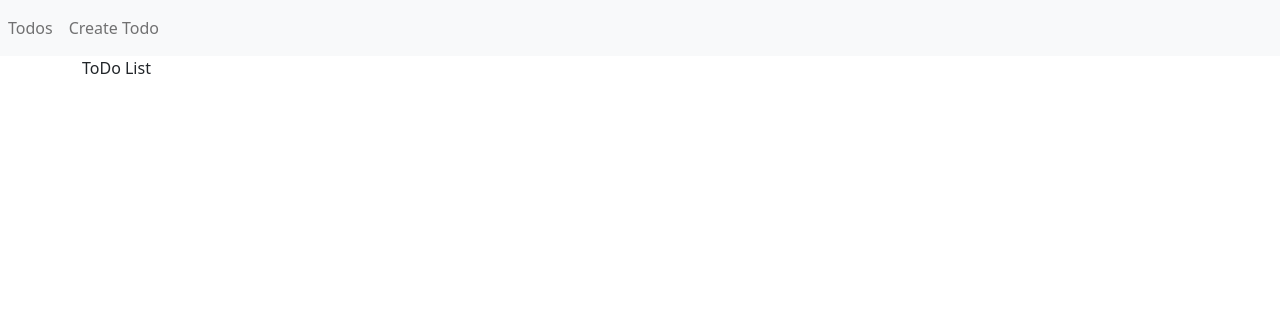
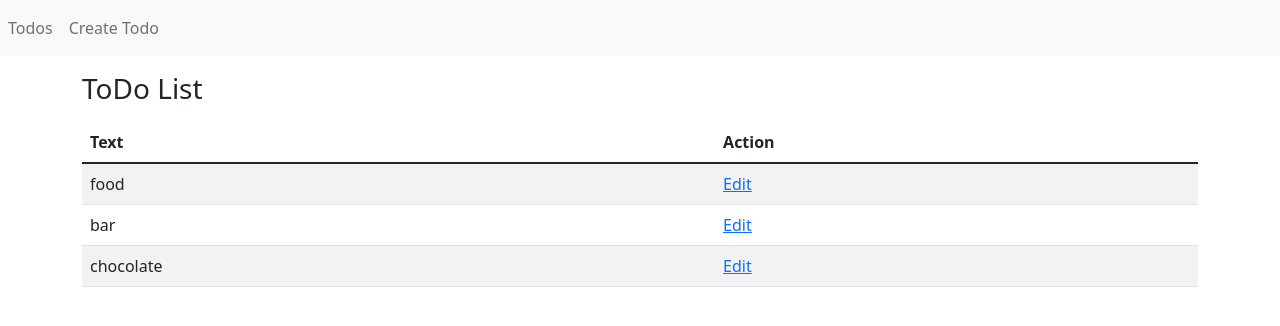
Before and after one commit to healer404/crud_mern, a React (Create React App) app: page / in a window 1280 px wide. Shown: the top 326 px of the page. Built offline with nearby package versions, Linux system fonts and the light colour scheme.

Commit message:
Update on TodoList.js
- Provide layout for Todo Lists and some sample data with sample redirection link to EditTodo.js

- Removed the autocomplete on creating ToDo item

```diff
--- a/src/CreateTodo.js
+++ b/src/CreateTodo.js
@@ -20,13 +20,13 @@ export const CreateTodo = () => {
             <form onSubmit={handleSubmit(onSubmit)}>
               <div className="form-group">
                 <label htmlFor="text">Text: </label>
-                <input {...register("text")} type="text" name="text" id="text" className="form-control"/>
+                <input {...register("text")} type="text" name="text" id="text" className="form-control" auto-complete="off"/>
               </div>
               <div className="form-group">
                 <button type="submit" className="btn btn-primary">Create Todo</button>
               </div>
             </form>
           </div>
-         </div>
+        </div>
   );
 };
--- a/src/EditTodo.js
+++ b/src/EditTodo.js
@@ -1,5 +1,7 @@
 import React from 'react';
 
 export const EditTodo = () => {
-  return <div className="container">Edit ToDo Item</div>
+  return (
+      <div className="container">Edit ToDo Item</div>
+  )
 }
--- a/src/TodoList.js
+++ b/src/TodoList.js
@@ -1,5 +1,40 @@
-import React from 'react';
+import React, { useState, useEffect } from 'react';
+import { Link } from 'react-router-dom';
 
 export const TodoList = () => {
-  return <div className="container">ToDo List</div>
+  const [ items, setItems] = useState([]);
+
+  useEffect(() => {
+    setItems([
+      { text: "food", id: 0 },
+      { text: "bar", id: 1 },
+      { text: "chocolate", id: 2 }
+    ])
+  }, []);
+
+  return (
+      <div className="container">
+        <div className="mt-3">
+          <h3>ToDo List</h3>
+          <table className="table table-striped mt-3">
+            <thead>
+              <tr>
+                <th>Text</th>
+                <th>Action</th>
+              </tr>
+            </thead>
+            <tbody>
+            {
+              items.map(todo => (
+                <tr key={ todo.id }>
+                  <td>{ todo.text }</td>
+                  <td><Link to={`/users/${todo.id}`}>Edit</Link></td>
+                </tr>
+              ))
+            }
+            </tbody>
+          </table>
+        </div>
+      </div>
+  )
 }
```
